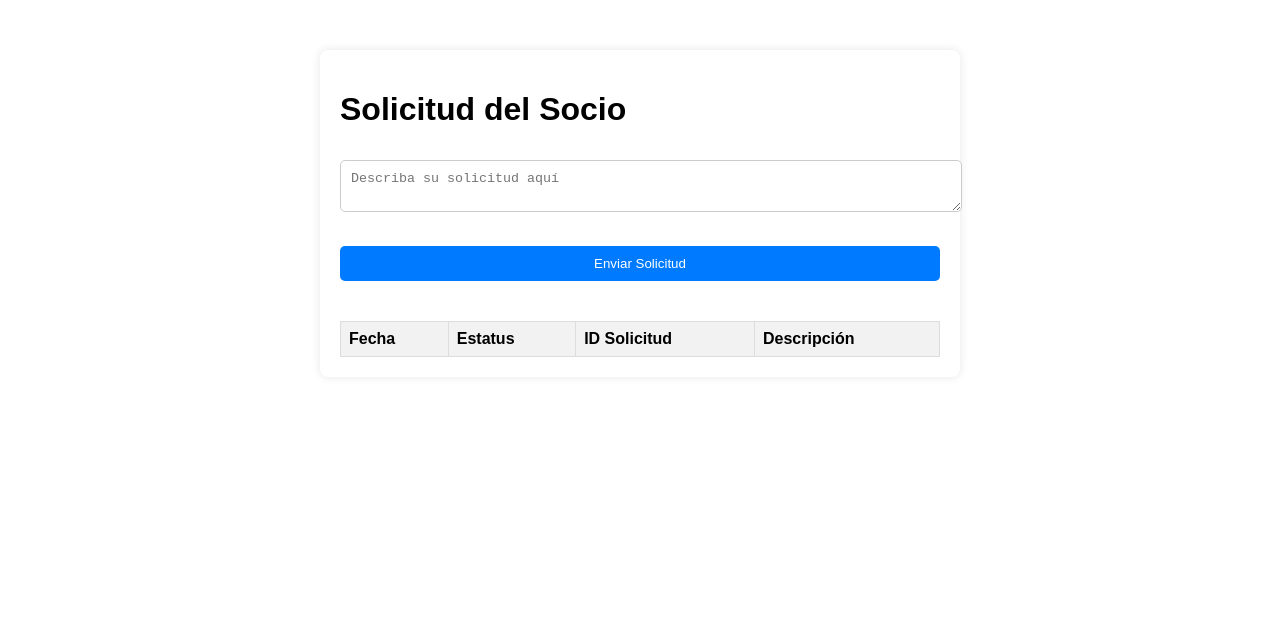
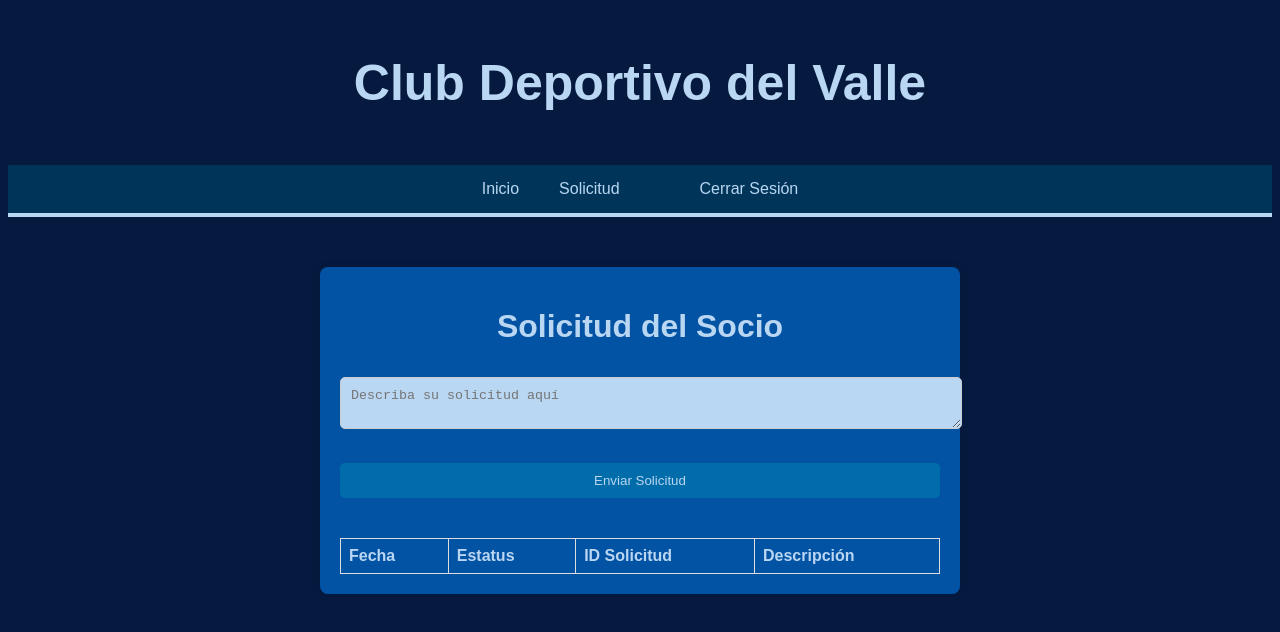
Before and after one commit to Camm07/Proyecto-DSW, a website with bundled scripts: page paginaSolicitud.html in a window 1280 px wide. Built offline with nearby package versions, Linux system fonts and the light colour scheme.

Commit message:
se le aplicó diseño a las ventanas que se hicieron

```diff
--- /dev/null
+++ b/css/estiloSolicitudSocio.css
@@ -0,0 +1,72 @@
+html {
+    margin: 0;
+    font-family: Arial, sans-serif;
+    background-color: #061A40;
+  }
+
+header h1 {
+    color: #B9D6F2;
+    padding: 20px;
+    text-align: center;
+    font-size: 50px;
+}
+
+body {
+    font-family: Arial, sans-serif;
+}
+
+.container {
+    width: 100%;
+    max-width: 600px;
+    margin: 50px auto;
+    padding: 20px;
+    box-shadow: 0 0 10px rgba(0, 0, 0, 0.1);
+    background-color: #0353A4; /* Color de fondo de las ventanas modales */
+    border-radius: 8px;
+    text-align: center;
+    color: #B9D6F2; /* Color del texto */
+}
+
+input, textarea, button {
+    width: 100%;
+    padding: 10px;
+    margin-top: 10px;
+    margin-bottom: 20px;
+    border-radius: 5px;
+    background-color: #B9D6F2; /* Color de fondo de los inputs y botones */
+    color: #003559; /* Color del texto de los inputs y botones */
+    border: 1px solid #ccc;
+}
+
+button {
+    background-color: #006DAA; /* Color de fondo del botón principal */
+    color: #B9D6F2; /* Color del texto del botón principal */
+    border: none;
+    cursor: pointer;
+}
+
+button:hover {
+    background-color: #003559; /* Color de fondo del botón principal al pasar el cursor */
+}
+
+.message {
+    color: green;
+    margin-bottom: 20px;
+}
+
+table {
+    width: 100%;
+    border-collapse: collapse;
+    margin-top: 20px;
+}
+
+th, td {
+    border: 1px solid #ddd;
+    padding: 8px;
+    text-align: left;
+}
+
+th {
+    background-color: #0353A4; /* Color de fondo de las cabeceras de las tablas */
+    color: #B9D6F2; /* Color del texto de las cabeceras de las tablas */
+}
--- /dev/null
+++ b/css/estiloVerSolicitudes.css
@@ -0,0 +1,105 @@
+html {
+    margin: 0;
+    font-family: Arial, sans-serif;
+    background-color: #061A40;
+  }
+
+header h1 {
+    color: #B9D6F2;
+    padding: 20px;
+    text-align: center;
+    font-size: 50px;
+}
+
+h1 {
+  color: #B9D6F2;
+  padding: 20px;
+  text-align: center;
+  font-size: 50px;
+}
+
+#solicitudesList {
+  width: 100%;
+  max-width: 80%;
+  border-collapse: collapse;
+  margin: 20px auto;
+}
+
+#solicitudesList th,
+#solicitudesList td {
+  text-align: left;
+  padding: 12px;
+  border-bottom: 2px solid #0353A4;
+}
+
+#solicitudesList thead {
+  background-color: #0353A4;
+  color: #B9D6F2;
+}
+
+#solicitudesList th {
+  font-size: 16px;
+}
+
+#solicitudesList td {
+  background-color: #B9D6F2;
+  color: #003559;
+}
+
+#solicitudesList tbody tr:hover {
+  background-color: #006DAA;
+  color: #B9D6F2;
+}
+
+.btnAtender {
+  background-color: #006DAA;
+  border: none;
+  color: white;
+  padding: 10px 20px;
+  text-align: center;
+  text-decoration: none;
+  display: inline-block;
+  font-size: 16px;
+  margin: 4px 2px;
+  cursor: pointer;
+  border-radius: 5px;
+}
+
+.btnAtender:hover {
+  background-color: #0353A4;
+}
+/* Estilos del contenido de la ventana modal */
+#modal {
+  display: none;
+  background-color: #0353A4;
+  padding: 30px;
+  margin: auto;
+  color: #B9D6F2;
+  width: 90%;
+  max-width: 500px;
+  box-shadow: 0 0 10px rgba(0, 0, 0, 0.5);
+  display: flex;
+  flex-direction: column;
+  align-items: center;
+  justify-content: center;
+  border-radius: 5px;
+}
+
+#modal .button-container {
+  text-align: center; /* Centra los botones */
+}
+
+#modal button {
+  background-color: #006DAA;
+  color: #B9D6F2; /* Color del texto */
+  font-size: 16px;
+  cursor: pointer;
+  border: none;
+  border-radius: 5px;
+  padding: 12px 20px; /* Ajusta el espaciado entre botones */
+  margin-top: 10px;
+}
+
+#modal button:hover {
+  background-color: #003559;
+}
--- a/paginaSolicitud.html
+++ b/paginaSolicitud.html
@@ -3,20 +3,31 @@
 <head>
     <meta charset="UTF-8">
     <title>Solicitud del Socio</title>
-    <style>
-        body { font-family: Arial, sans-serif; }
-        .container { width: 100%; max-width: 600px; margin: 50px auto; padding: 20px; box-shadow: 0 0 10px rgba(0, 0, 0, 0.1); background-color: #fff; border-radius: 8px; }
-        input, textarea, button { width: 100%; padding: 10px; margin-top: 10px; margin-bottom: 20px; border-radius: 5px; }
-        input, textarea { border: 1px solid #ccc; }
-        button { background-color: #007BFF; color: white; border: none; cursor: pointer; }
-        button:hover { background-color: #0056b3; }
-        .message { color: green; margin-bottom: 20px; }
-        table { width: 100%; border-collapse: collapse; margin-top: 20px; }
-        th, td { border: 1px solid #ddd; padding: 8px; text-align: left; }
-        th { background-color: #f2f2f2; }
-    </style>
+    <link rel="stylesheet" href="estilonav.css">
+    <link rel="stylesheet" href="css/estiloSolicitudSocio.css">
+    <script>
+        // Función para cerrar sesión con confirmación
+        function cerrarSesion() {
+            if (confirm("¿Estás seguro de que quieres cerrar sesión?")) {
+                // Redirige al usuario a la página de inicio
+                window.location.href = 'index.html';
+            }
+        }
+    </script>
 </head>
 <body>
+    <header>
+        <h1>Club Deportivo del Valle</h1>
+    </header>
+    <nav>
+        <ul class="menu">
+          <li><a href="inicioSocio.html">Inicio</a></li>
+          <li><a href="paginaSolicitud.html">Solicitud</a></li>
+          <li><a href="#"></a></li>
+          <li><a href="#" onclick="cerrarSesion(); return false;">Cerrar Sesión</a></li>
+          </ul>
+      </nav>
+
     <div class="container">
         <h1>Solicitud del Socio</h1>
         <div class="message"></div>
--- a/verSolicitudes.js
+++ b/verSolicitudes.js
@@ -16,6 +16,7 @@ async function cargarSolicitudes() {
             const row = document.createElement('tr');
             const btnAtender = document.createElement('button');
             btnAtender.textContent = 'Atender';
+            btnAtender.classList.add('btnAtender');
             btnAtender.addEventListener('click', () => mostrarModal(solicitudDoc.id, data.Descripcion));
 
             row.innerHTML = `
```
Also changed, not shown: inicioSocio.html (+2 -3 lines), registroSocios.html (+1 -0 lines), verSocios.html (+1 -0 lines), verSolicitudes.html (+31 -4 lines).
